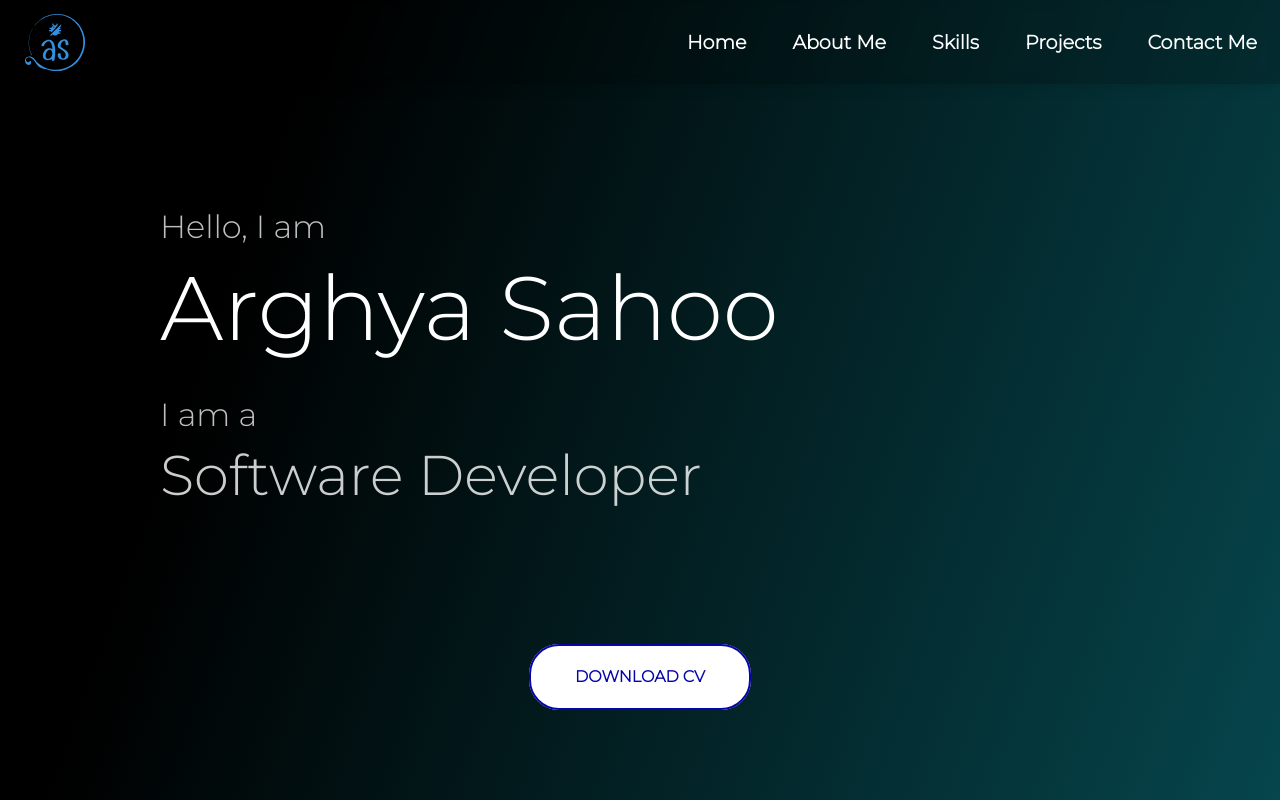
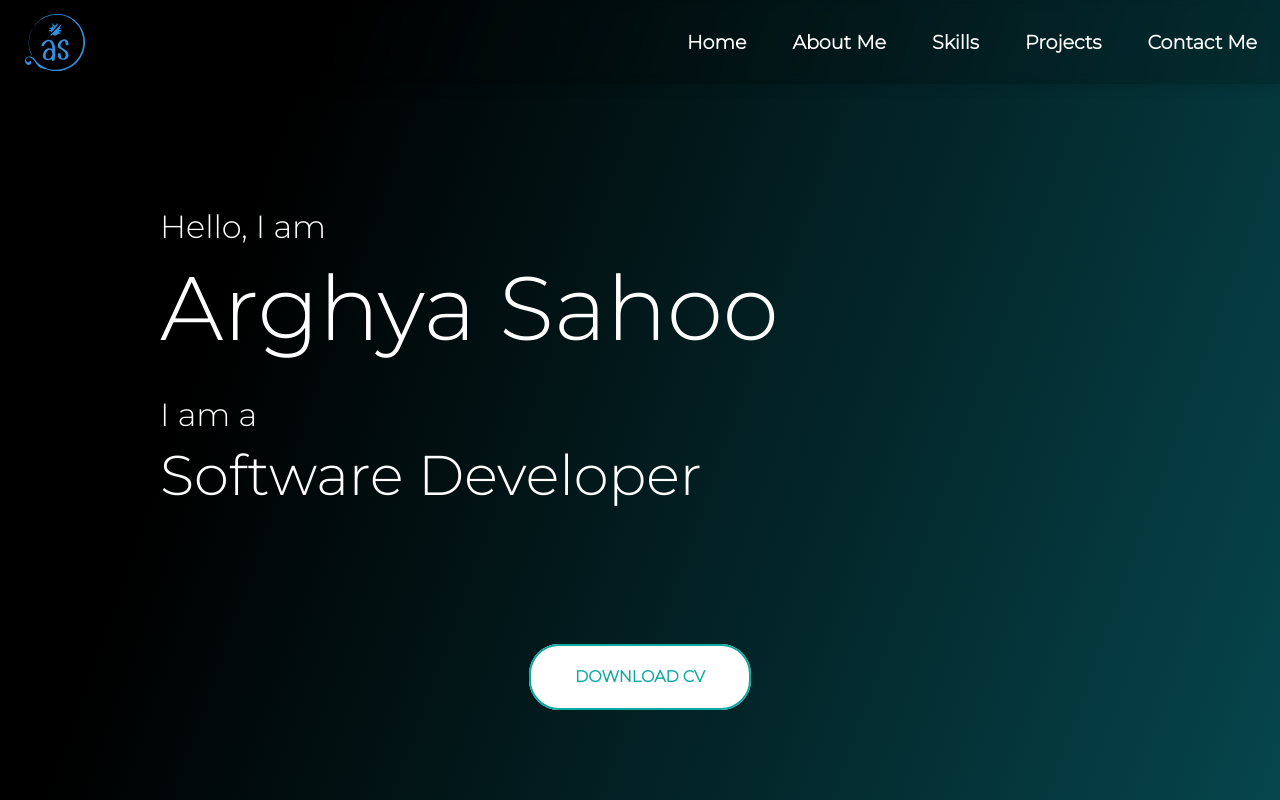
Before and after one commit to arghyasahoo/Portfolio, a React (Create React App) app: page / in a window 1280 px wide. Shown: the top 800 px of the page. Built offline with nearby package versions, Linux system fonts and the light colour scheme; a web font is replaced by a local one.

Commit message:
Changed opacity of greeting and course and changed Download CV Button background color

```diff
--- a/src/App.css
+++ b/src/App.css
@@ -84,15 +84,10 @@ h3 {
 
 .greeting {
   font-size: 2rem;
-  opacity: 75% !important;
 }
 
 .port_name {
   font-size: 90px;
-}
-
-.course {
-  opacity: 80% !important;
 }
 
 p {
--- a/src/CVButton.scss
+++ b/src/CVButton.scss
@@ -4,10 +4,6 @@
     padding: 0;
   }
   $openSans: 'Open Sans', Helvetica, Arial, sans-serif;
-  body {
-    background: #333;
-    font-family: $openSans;
-  }
 
   .buttons {
     margin-top: 50px;
@@ -16,7 +12,7 @@
     border-radius:30px;
   }
 
-  $cyan: #0505A9;
+  $cyan: #0da8a0;
   $dark: #FFFFFF;
   $borderW: 2px;
 
```
